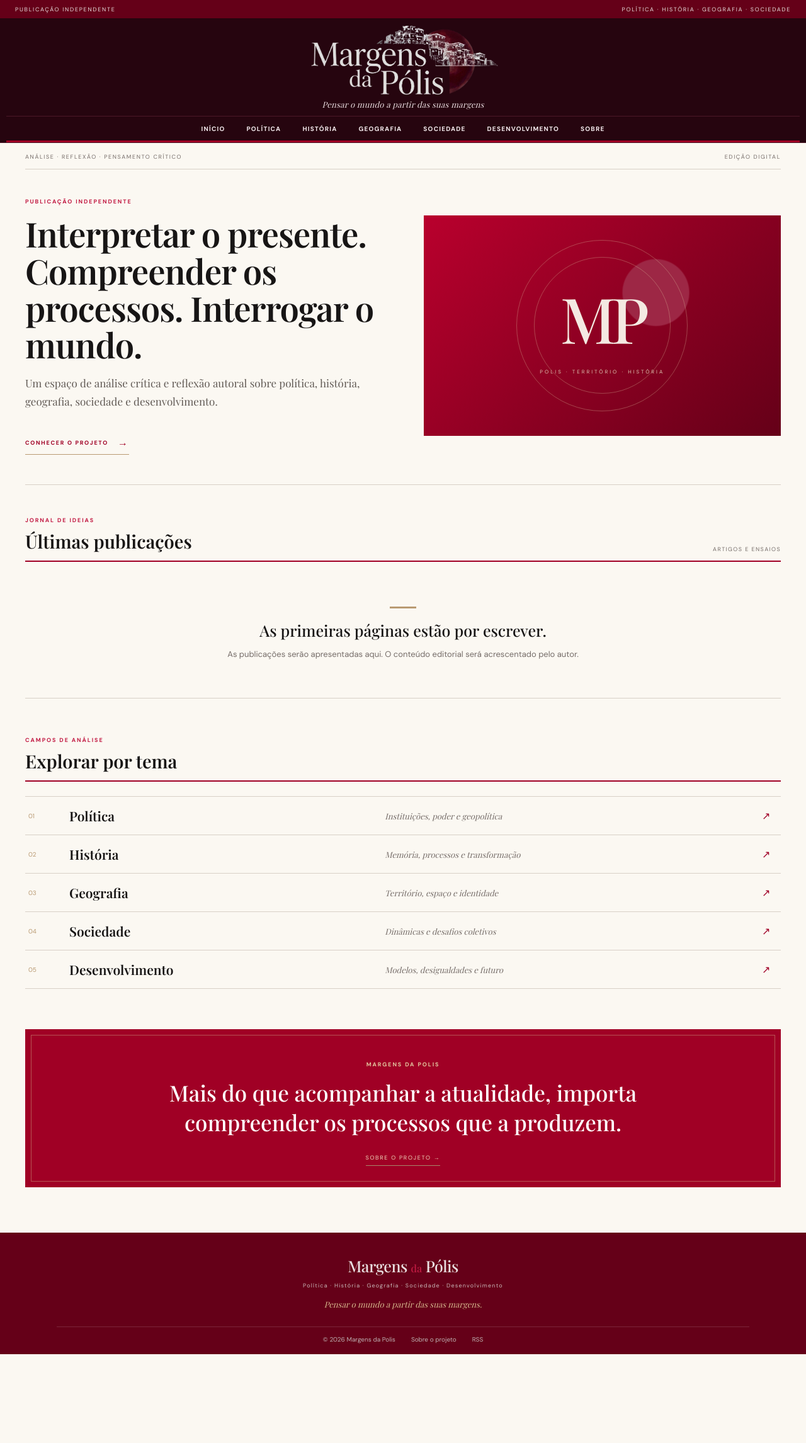
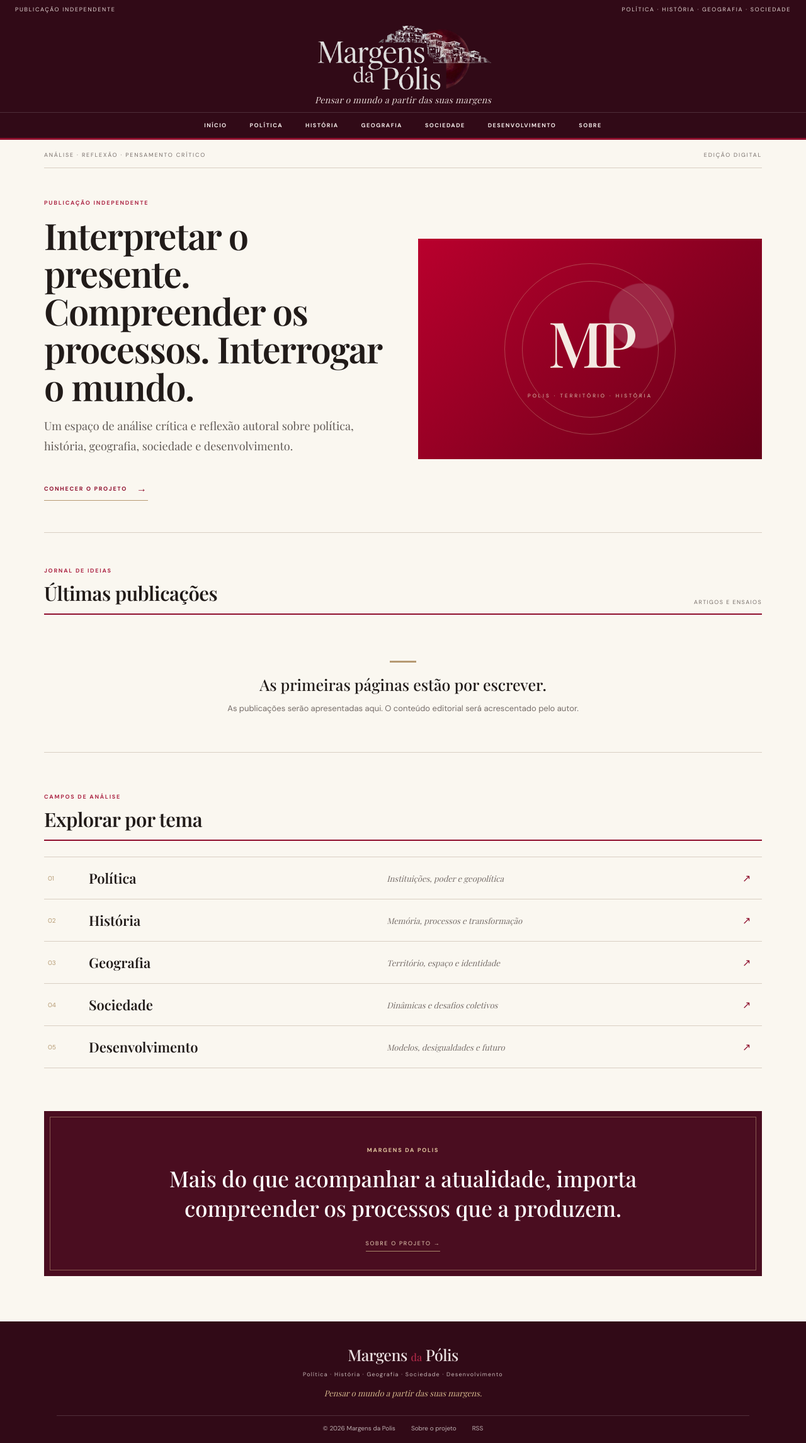
Before and after one commit to gmonteiropolli-design/Margens-da-Polis, a Jekyll site: the page built from index.html, in a window 1280 px wide. Shown: the whole page at 63% size. Built offline with Jekyll 4.4.1, drawn with Linux system fonts in a browser that asks for light colours; the list of posts is cut into pages by our own code; before the commit the page ends 2150 px from its top, so only the background shows below that.

Commit message:
Refina identidade editorial e grelha visual da homepage

```diff
--- a/assets/css/style.css
+++ b/assets/css/style.css
@@ -136,3 +136,68 @@ main{max-width:1260px;margin:auto;padding:0 30px 72px}
 }
 .main-nav a { color: #f7edf0; }
 .main-nav a:hover, .main-nav a:focus { background: var(--wine); color: #fff; }
+
+
+/* Direção visual: revista editorial, grelha equilibrada e fotografia documental */
+:root{
+  --paper:#faf7f0;
+  --ink:#211b19;
+  --wine:#8f102e;
+  --wine-dark:#3a0b19;
+  --wine-mid:#ad2947;
+  --line:#d9cfc3;
+  --gold:#b69a73;
+}
+body{background:var(--paper)}
+.utility-bar{background:#310a17;color:#e8d9d8}
+.site-header{background:#310a17;border-bottom:0}
+.masthead{background:#310a17}
+.masthead-logo{width:min(420px,76%);max-height:104px}
+.masthead-tagline{color:#e8d9d8;font-size:14px;letter-spacing:.35px}
+.main-nav{max-width:none;background:#310a17;border-top:1px solid rgba(255,255,255,.14);border-bottom:3px solid var(--wine)}
+.main-nav a{padding:14px 18px;color:#f5ebea;font-size:9px;letter-spacing:1.45px}
+main{max-width:1200px}
+.edition-line{font-size:9px;letter-spacing:1.8px;padding:18px 0 14px}
+.lead-story,.intro-lead{grid-template-columns:minmax(0,1fr) minmax(0,1fr);gap:48px;padding:42px 0 46px}
+.lead-copy h1{font-size:clamp(38px,4.5vw,60px);line-height:1.04;letter-spacing:-1.35px}
+.lead-summary{font-size:18px;line-height:1.75}
+.lead-image{height:370px;background:#e8e0d6}
+.lead-image img,.card-image img,.article-cover img{filter:saturate(.86) contrast(1.03)}
+.lead-image img{transition:transform .65s ease}
+.lead-image:hover img{transform:scale(1.025)}
+.latest-section,.topics-section{padding-top:47px}
+.section-heading{margin-bottom:25px}
+.section-heading h2{font-size:31px;letter-spacing:-.4px}
+.story-grid{grid-template-columns:repeat(3,minmax(0,1fr));gap:34px 26px}
+.story-card{padding-bottom:22px}
+.card-image,.card-placeholder{height:auto;aspect-ratio:16/10;background:#e8e0d6}
+.card-image img{transition:transform .6s ease}
+.card-image:hover img{transform:scale(1.035)}
+.story-card h3{font-size:23px;line-height:1.18;letter-spacing:-.25px}
+.story-card p{font-size:13px;line-height:1.75}
+.section-kicker{letter-spacing:1.75px}
+.story-meta{font-size:9px;letter-spacing:.7px}
+.topic-list a{padding:18px 6px}
+.topic-list strong{font-size:22px}
+.manifesto{background:#4a0d20;margin-top:58px;padding:49px 28px 44px}
+.site-footer{background:#310a17}
+.article-page{padding-top:54px}
+.article-header h1{letter-spacing:-.8px}
+.article-cover img{display:block}
+.article-body{line-height:1.95}
+a:focus-visible{outline:2px solid var(--gold);outline-offset:4px}
+@media(max-width:760px){
+ .masthead-logo{width:min(390px,82%);max-height:92px}
+ .lead-story,.intro-lead{grid-template-columns:1fr;gap:22px;padding:30px 0}
+ .lead-image,.lead-art{height:270px;grid-row:1}
+ .story-grid{grid-template-columns:repeat(2,minmax(0,1fr));gap:26px 17px}
+ .card-image,.card-placeholder{height:auto;aspect-ratio:4/3}
+}
+@media(max-width:480px){
+ .masthead-logo{width:88%;max-height:82px}
+ .masthead-tagline{font-size:12px}
+ .main-nav a{padding:10px 9px;font-size:8px;letter-spacing:1px}
+ .story-grid{grid-template-columns:1fr}
+ .card-image,.card-placeholder{aspect-ratio:16/10}
+ .lead-copy h1{font-size:38px}
+}
```
